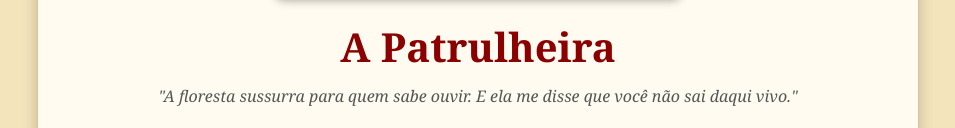
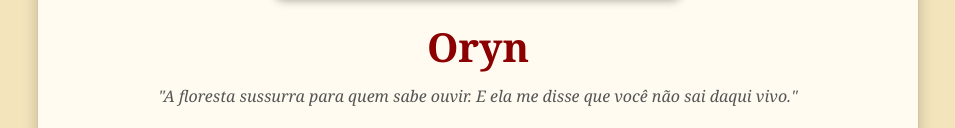
Before and after one commit to Guuto3109/Patrulheira, a plain HTML site: page index.html in a window 1280 px wide. Shown: the part 382-510 px from the top of the page, without its empty margins (162-1117 px from the left). Drawn offline with Linux system fonts and the light colour scheme.

Commit message:
Update character name and image in index.html

```diff
--- a/index.html
+++ b/index.html
@@ -111,9 +111,9 @@
 
 <div class="container">
     <header>
-        <img src="patrulha.png" alt="A Patrulheira" class="char-img">
+        <img src="patrulha.png" alt="Oryn" class="char-img">
 
-        <h1>A Patrulheira</h1>
+        <h1>Oryn</h1>
         <div class="quote">"A floresta sussurra para quem sabe ouvir. E ela me disse que você não sai daqui vivo."</div>
         <p><strong>Raça:</strong> Elfa da Floresta | <strong>Estilo:</strong> Dano à Distância</p>
     </header>
```
